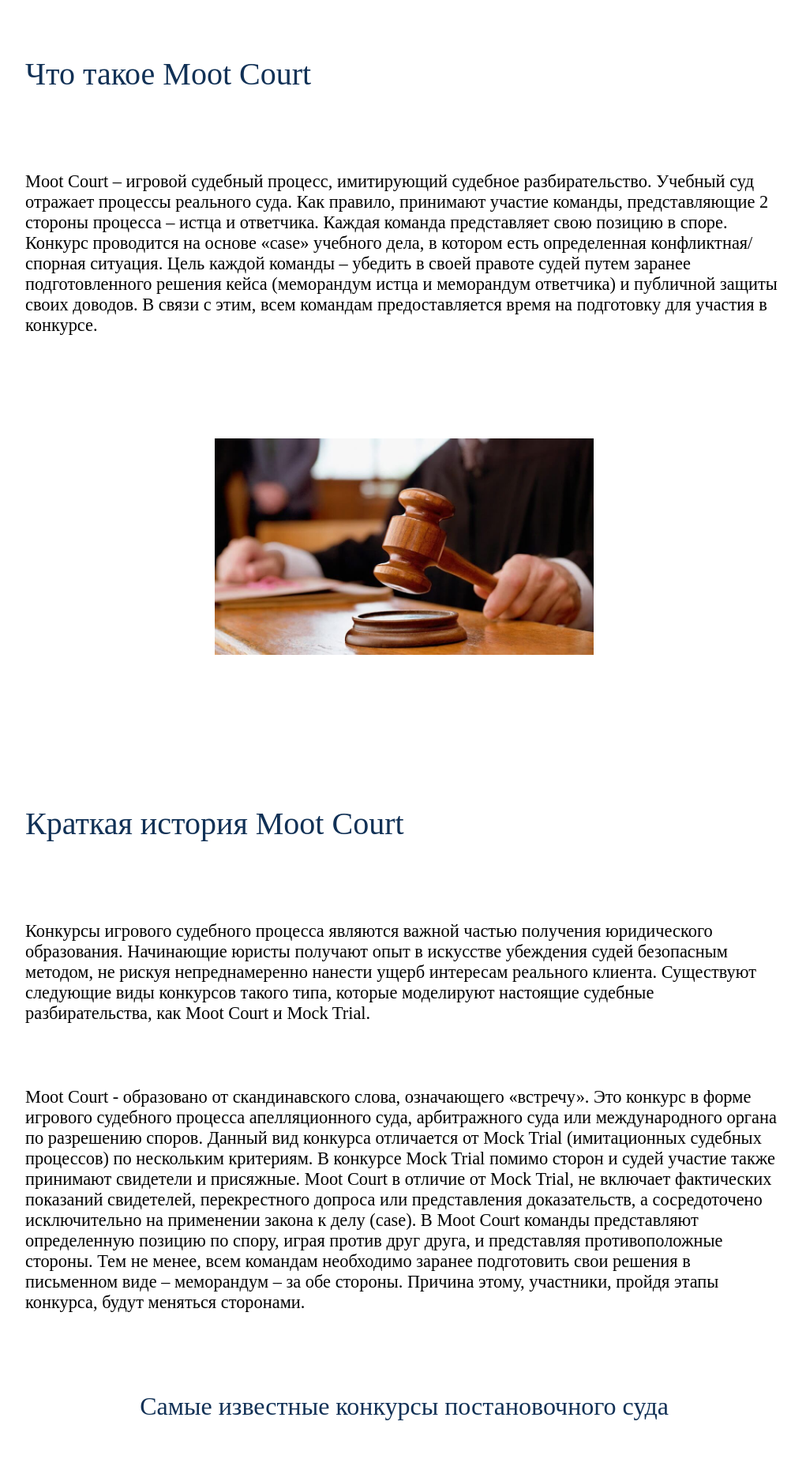
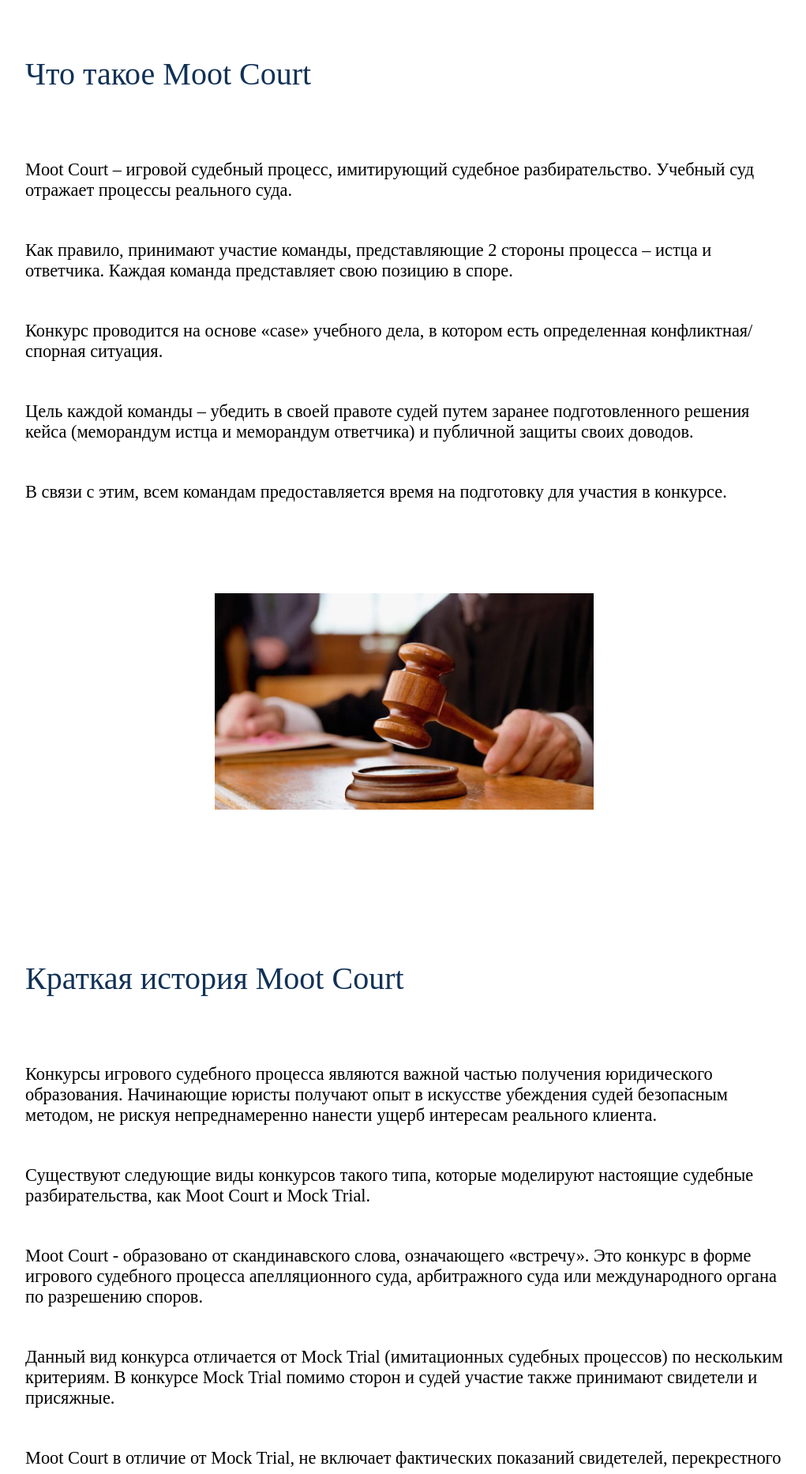
Before and after one commit to darkhanakh/mootcourtkz, a React (Create React App) app: page / in a window 1280 px wide. Shown: the part 880-2746 px from the top of the page at 79% size, without its empty margins (96-1117 px from the left). Built offline with nearby package versions, Linux system fonts and the light colour scheme; a web font is replaced by a local one.

Commit message:
fixed some bugs

```diff
--- a/src/Components/Footer.js
+++ b/src/Components/Footer.js
@@ -4,7 +4,7 @@ import '../Style/Footer.css';
 function Footer() {
     return (
         <div className="footer">
-            <h6>Moot Court Kazakhtsan For High School</h6>
+            <h6>Moot Court Kazakhstan for High School</h6>
             <div className='footer-contacts'>
                 <p>Эл. адрес: mootcourt.kz@gmail.com</p>
                 <p>Тел.: +7-775-985-26-27</p>
--- a/src/Components/HomeBody.js
+++ b/src/Components/HomeBody.js
@@ -6,24 +6,39 @@ function HomeBody(props) {
     return (
         <div ref={props.rf} className="homebody-container">
             <h4>Что такое Moot Court </h4>
+            <div>
                 <p>
-                Moot Court – игровой судебный
-                процесс, имитирующий судебное разбирательство. Учебный суд отражает процессы
-                реального суда. Как правило, принимают участие команды, представляющие 2 стороны
-                процесса – истца и ответчика. Каждая команда представляет свою позицию в споре.
-                Конкурс проводится на основе «case» учебного дела, в котором есть определенная конфликтная/спорная ситуация.
-                Цель каждой команды – убедить в своей правоте судей путем заранее подготовленного решения кейса
-                (меморандум истца и меморандум ответчика) и публичной защиты своих доводов. В связи с этим, всем командам
-                предоставляется время на подготовку для участия в конкурсе.
+                    Moot Court – игровой судебный процесс, имитирующий судебное разбирательство. Учебный суд отражает процессы реального суда.
                 </p>
+                <p>
+                    Как правило, принимают участие команды, представляющие 2 стороны процесса – истца и ответчика. Каждая команда представляет свою позицию в споре.
+                </p>
+                <p>Конкурс проводится на основе «case» учебного дела, в котором есть определенная конфликтная/спорная ситуация. </p>
+                <p>Цель каждой команды – убедить в своей правоте судей путем заранее подготовленного решения кейса (меморандум истца и меморандум ответчика) и публичной защиты своих доводов. </p>
+                <p>В связи с этим, всем командам предоставляется время на подготовку для участия в конкурсе.</p>
+            </div>
             <img id='homeImg1' src={img1} />
             <h4>Краткая история Moot Court </h4>
+            <div>
                 <p>
-                Конкурсы игрового судебного процесса являются важной частью получения юридического образования. Начинающие юристы получают опыт в искусстве убеждения судей безопасным методом, не рискуя непреднамеренно нанести ущерб интересам реального клиента. Существуют следующие виды конкурсов такого типа, которые моделируют настоящие судебные разбирательства, как Moot Court и Mock Trial.
+                    Конкурсы игрового судебного процесса являются важной частью получения юридического образования. Начинающие юристы получают опыт в искусстве убеждения судей безопасным методом, не рискуя непреднамеренно нанести ущерб интересам реального клиента.
                 </p>
                 <p>
-                Moot Court - образовано от скандинавского слова, означающего «встречу».  Это конкурс в форме игрового судебного процесса апелляционного суда, арбитражного суда или международного органа по разрешению споров. Данный вид конкурса отличается от Mock Trial (имитационных судебных процессов) по нескольким критериям. В конкурсе Mock Trial помимо сторон и судей участие также принимают свидетели и присяжные. Moot Court в отличие от Mock Trial, не включает фактических показаний свидетелей, перекрестного допроса или представления доказательств, а сосредоточено исключительно на применении закона к делу (case). В Moot Court команды представляют определенную позицию по спору, играя против друг друга, и представляя противоположные стороны. Тем не менее, всем командам необходимо заранее подготовить свои решения в письменном виде – меморандум – за обе стороны. Причина этому, участники, пройдя этапы конкурса, будут меняться сторонами.
+                    Существуют следующие виды конкурсов такого типа, которые моделируют настоящие судебные разбирательства, как Moot Court и Mock Trial.
                 </p>
+                <p>
+                    Moot Court - образовано от скандинавского слова, означающего «встречу». Это конкурс в форме игрового судебного процесса апелляционного суда, арбитражного суда или международного органа по разрешению споров.
+                </p>
+                <p>
+                    Данный вид конкурса отличается от Mock Trial (имитационных судебных процессов) по нескольким критериям. В конкурсе Mock Trial помимо сторон и судей участие также принимают свидетели и присяжные.
+                </p>
+                <p>
+                    Moot Court в отличие от Mock Trial, не включает фактических показаний свидетелей, перекрестного допроса или представления доказательств, а сосредоточено исключительно на применении закона к делу (case).
+                </p>
+                <p>
+                    В Moot Court команды представляют определенную позицию по спору, играя против друг друга, и представляя противоположные стороны. Тем не менее, всем командам необходимо заранее подготовить свои решения в письменном виде – меморандум – за обе стороны. Причина этому, участники, пройдя этапы конкурса, будут меняться сторонами.
+                </p>
+            </div>
             <h5>Самые известные конкурсы постановочного суда</h5>
             <div className='contest-card-container'>
                 <p>
--- a/src/Components/Landing.js
+++ b/src/Components/Landing.js
@@ -6,7 +6,7 @@ function Landing(props) {
         <div className="landing-container">
             <div className='landing-body'>
                 <div className='landing-body-text'>
-                    <h2>Moot Court Kazakhstan For High School</h2>
+                    <h2>Moot Court Kazakhstan for High School</h2>
                     <h6>-игровой судебный процесс-</h6>
                 </div>
                 <button onClick={props.scroll}>Подробнее</button>
--- a/src/Components/Navbar.js
+++ b/src/Components/Navbar.js
@@ -23,7 +23,7 @@ class Navbar extends React.Component {
         return (
             <div className="navbar">
                 <Link id='navbar-home-btn' to="/">
-                    Moot court Kazakhstan for High school
+                    Moot Court Kazakhstan for High School
                 </Link>
                 <div className={`minimenu ${this.state._color}`} onClick={this.handleExpand}>
                     <div></div>
--- a/src/Pages/Participation.js
+++ b/src/Pages/Participation.js
@@ -4,7 +4,7 @@ import '../Style/Participation.css'
 function Participation() {
     return (
         <div className='participation'>
-            <h4>Участвовать в конкурсе может любой</h4>
+            <h4 id='transparent-bg'>Участвовать в конкурсе может любой</h4>
             <p>Участники могут принимать участие из любого уголка страны, так как полностью все этапы и сам конкурс будут проходить онлайн. Единственное условие для участников – быть учеником 9, 10, 11 или 12 класса на момент проведения конкурса. От 2 до 4 человек в команде.</p>
             <h4>Пять причин участвовать в конкурсе</h4>
             <p>Участники могут принимать участие из любого уголка страны, так как полностью все этапы и сам конкурс будут проходить онлайн. Единственное условие для участников – быть учеником 9, 10, 11 или 12 класса на момент проведения конкурса. От 2 до 4 человек в команде.</p>
--- a/src/Style/HomeBody.css
+++ b/src/Style/HomeBody.css
@@ -27,8 +27,8 @@
 }
 
 .homebody-container p {
-  padding-top: 40px;
-  padding-bottom: 40px;
+  padding-top: 25px;
+  padding-bottom: 25px;
 }
 
 .contest-card-container {
--- a/src/Style/Participation.css
+++ b/src/Style/Participation.css
@@ -10,7 +10,13 @@
 }
 
 .participation h4 {
-  padding-top: 50px;
+  margin-top: 50px;
+  padding: 5px;
+  background-color: #f7f11e;
+}
+
+#transparent-bg {
+  background-color: rgba(0, 0, 0, 0) !important;
 }
 
 .participation h5 {
```
Lines whose indentation alone changed are shown as unchanged.
